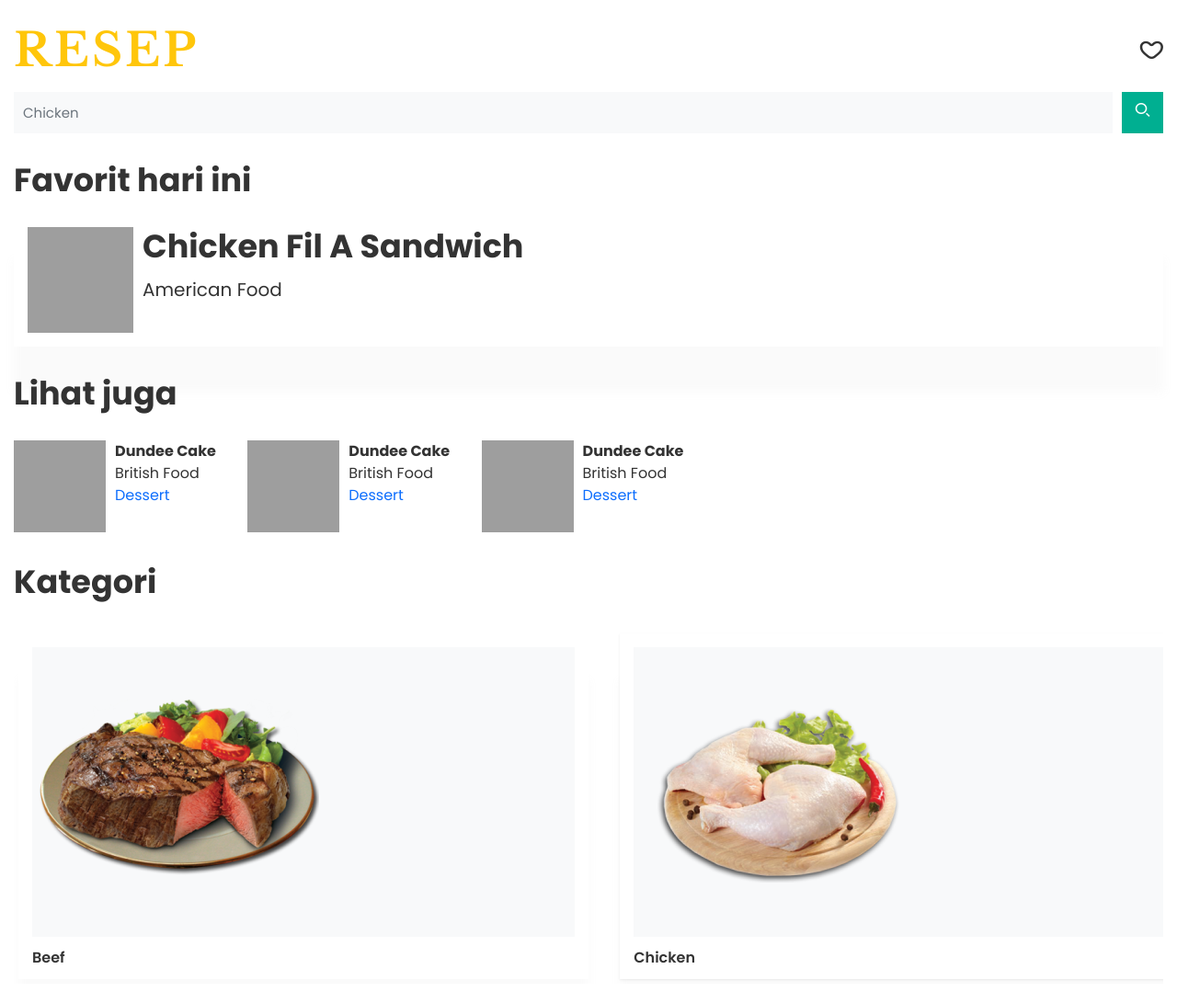
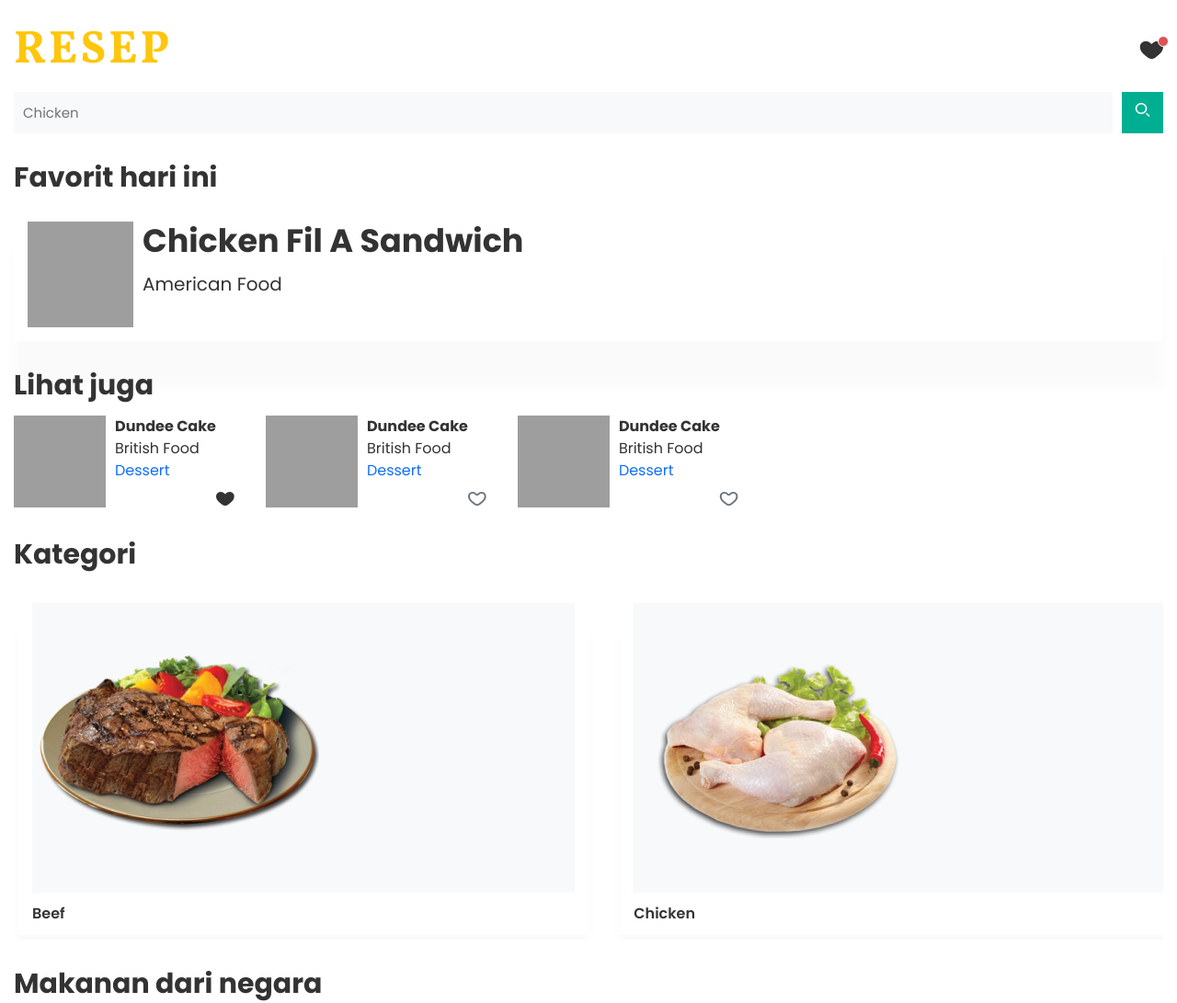
Before and after one commit to syaifulhuseinnn/resep, a website: page index.html in a window 1280 px wide. Shown: the top 1091 px of the page at 92% size. Drawn offline with nearby package versions, Linux system fonts and the light colour scheme; grey boxes are pictures that could not be loaded; a script that the page names is missing.

Commit message:
font-size, icons

```diff
--- a/index.html
+++ b/index.html
@@ -21,7 +21,9 @@
 		<header class="p-0">
 			<div class="d-flex justify-content-between my-3">
 				<h1 class="title display-1">RESEP</h1>
-				<i class="icon icon-love-stroke align-self-center"></i>
+				<i class="icon icon-love-fill align-self-center position-relative">
+					<span class="position-absolute top-0 start-100 translate-middle badge border border-light rounded-circle bg-danger p-2"><span class="visually-hidden">unread messages</span></span>
+				</i>
 			</div>
 			<form action="" class="d-flex justify-content-between my-4">
 				<div class="flex-grow-1 me-3">
@@ -35,7 +37,7 @@
 			</form>
 		</header>
 		<main class="my-5">
-			<h1 class="fw-bold display-4 my-4">Favorit hari ini</h1>
+			<h1 class="fw-bold display-5 my-4">Favorit hari ini</h1>
 			<div class="banner-card p-4" id="jumbotron">
 				<div class="d-flex justify-content-between">
 					<img src="https://placeimg.com/115/115/any" alt="" class="me-3" width="115px" height="115px">
@@ -44,7 +46,7 @@
 					</div>
 				</div>
 			</div>
-			<h1 class="fw-bold display-4 my-5">Lihat juga</h1>
+			<h1 class="fw-bold display-5 mt-5 mb-4">Lihat juga</h1>
 			<div class="overflow-auto text-nowrap" id="look-more">
 				<div id="item-1" class="d-inline-block me-5">
 					<div class="d-flex justify-content-between">
@@ -56,8 +58,12 @@
 								<span class="fw-normal">British Food</span>
 								</br>
 								<span class="fw-normal text-primary">Dessert</span>
+								</br>
 							</h1>
 						</div>
+						<span class="text-end align-self-end fs-5">
+							<i class="icon icon-love-fill text-end"></i>
+						</span>
 					</div>
 				</div>
 				<div id="item-1" class="d-inline-block me-5">
@@ -72,6 +78,9 @@
 								<span class="fw-normal text-primary">Dessert</span>
 							</h1>
 						</div>
+						<span class="text-end align-self-end fs-5">
+							<i class="icon icon-love-stroke text-end text-secondary"></i>
+						</span>
 					</div>
 				</div>
 				<div id="item-1" class="d-inline-block me-5">
@@ -86,10 +95,13 @@
 								<span class="fw-normal text-primary">Dessert</span>
 							</h1>
 						</div>
+						<span class="text-end align-self-end fs-5">
+							<i class="icon icon-love-stroke text-end text-secondary"></i>
+						</span>
 					</div>
 				</div>
 			</div>
-			<h1 class="fw-bold display-4 my-5">Kategori</h1>
+			<h1 class="fw-bold display-5 mt-5 mb-4">Kategori</h1>
 			<div class="overflow-auto text-nowrap p-2">
 				<div id="item-1" class="d-inline-block me-5 w-50 banner-card">
 					<div class="bg-white p-4">
@@ -100,7 +112,7 @@
 					</div>
 				</div>
 				<div id="item-1" class="d-inline-block me-5 w-50 banner-card">
-					<div class="bg-white p-4 shadow-sm">
+					<div class="bg-white p-4">
 						<div class="bg-light food-banner">
 							<img src="./src/images/chicken.png" alt="" class="img-fluid">
 						</div>
@@ -108,7 +120,7 @@
 					</div>
 				</div>
 				<div id="item-1" class="d-inline-block me-5 w-50 banner-card">
-					<div class="bg-white p-4 shadow-sm">
+					<div class="bg-white p-4">
 						<div class="bg-light food-banner">
 							<img src="./src/images/dessert.png" alt="" class="img-fluid">
 						</div>
@@ -116,7 +128,7 @@
 					</div>
 				</div>
 				<div id="item-1" class="d-inline-block me-5 w-50 banner-card">
-					<div class="bg-white p-4 shadow-sm">
+					<div class="bg-white p-4">
 						<div class="bg-light food-banner">
 							<img src="./src/images/lamb.png" alt="" class="img-fluid">
 						</div>
@@ -124,7 +136,7 @@
 					</div>
 				</div>
 			</div>
-			<h1 class="fw-bold display-4 my-5">Makanan dari negara</h1>
+			<h1 class="fw-bold display-5 mt-5 mb-4">Makanan dari negara</h1>
 			<div class="overflow-auto text-nowrap p-2">
 				<div id="item-1" class="d-inline-block me-5 w-50 banner-card">
 					<div class="bg-white p-4">
--- a/src/scss/_fonts.scss
+++ b/src/scss/_fonts.scss
@@ -1,30 +1,4 @@
-// Libre
-@font-face {
-    font-family: 'libre_baskervillebold';
-    src: url('../fonts/libre/librebaskerville-bold-webfont.woff2') format('woff2'),
-         url('../fonts/libre/librebaskerville-bold-webfont.woff') format('woff');
-    font-weight: normal;
-    font-style: normal;
-
-}
-
-@font-face {
-    font-family: 'libre_baskervilleitalic';
-    src: url('../fonts/libre/librebaskerville-italic-webfont.woff2') format('woff2'),
-         url('../fonts/libre/librebaskerville-italic-webfont.woff') format('woff');
-    font-weight: normal;
-    font-style: normal;
-
-}
-
-@font-face {
-    font-family: 'libre_baskervilleregular';
-    src: url('../fonts/libre/librebaskerville-regular-webfont.woff2') format('woff2'),
-         url('../fonts/libre/librebaskerville-regular-webfont.woff') format('woff');
-    font-weight: normal;
-    font-style: normal;
-
-}
+@import url('https://fonts.googleapis.com/css2?family=Vollkorn:wght@700&display=swap');
 
 // Poppins
 @import url('https://fonts.googleapis.com/css2?family=Poppins:wght@400;500;600;700&display=swap');
--- a/src/scss/_header.scss
+++ b/src/scss/_header.scss
@@ -1,6 +1,6 @@
 header {
 	.title {
-		font-family: "libre_baskervillebold" !important;
+		font-family: 'Vollkorn', serif !important;
 		letter-spacing: 3px;
 		color: var(--gold);
 	}
--- a/src/scss/style.scss
+++ b/src/scss/style.scss
@@ -20,5 +20,9 @@ input, button {
 	font-size: 1.2em !important;
 }
 
+.bg-danger {
+	background-color: #dc5353 !important;
+}
+
 @import "./header";
 @import "./category";
```
Also changed, not shown: src/css/style.css, 1 other file.
